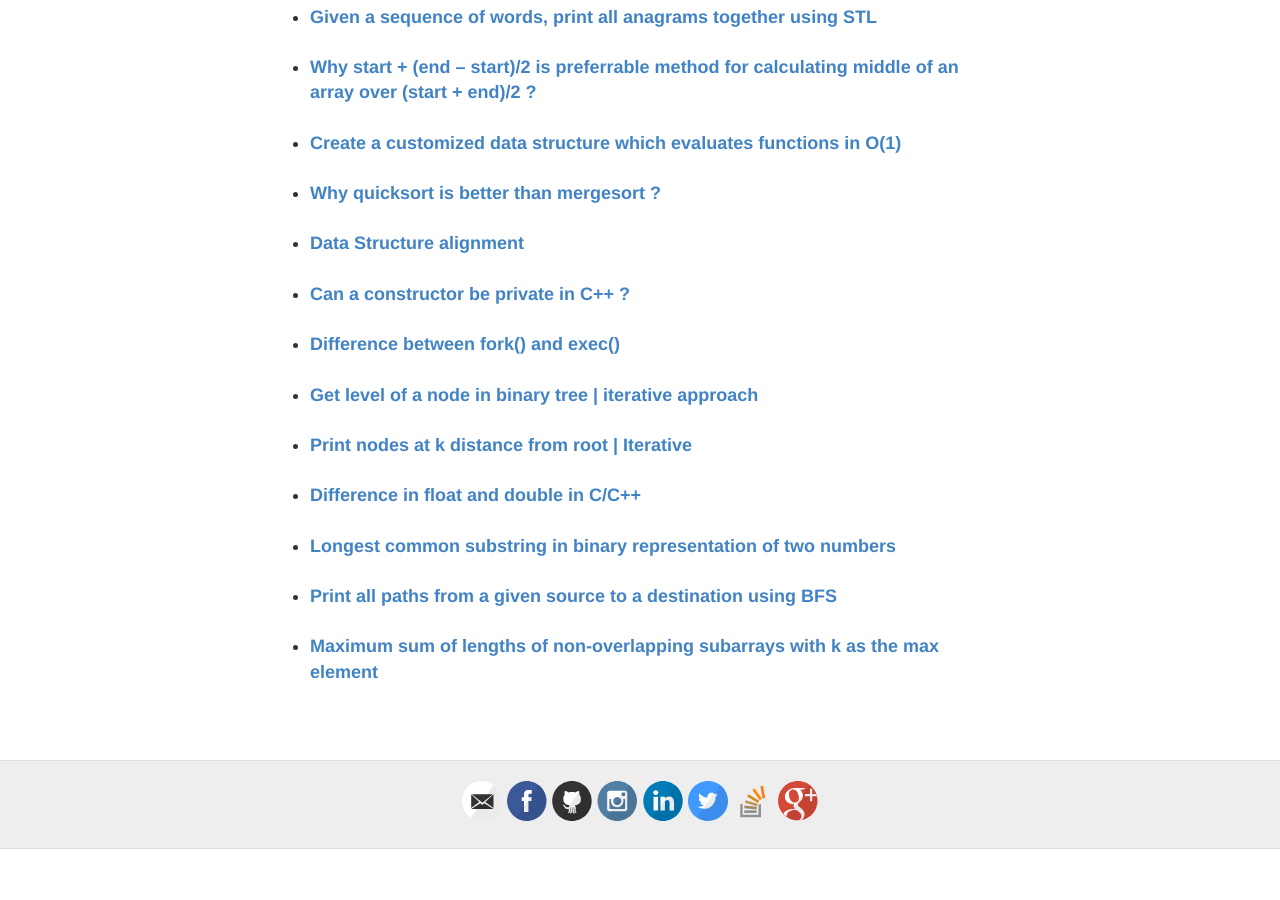
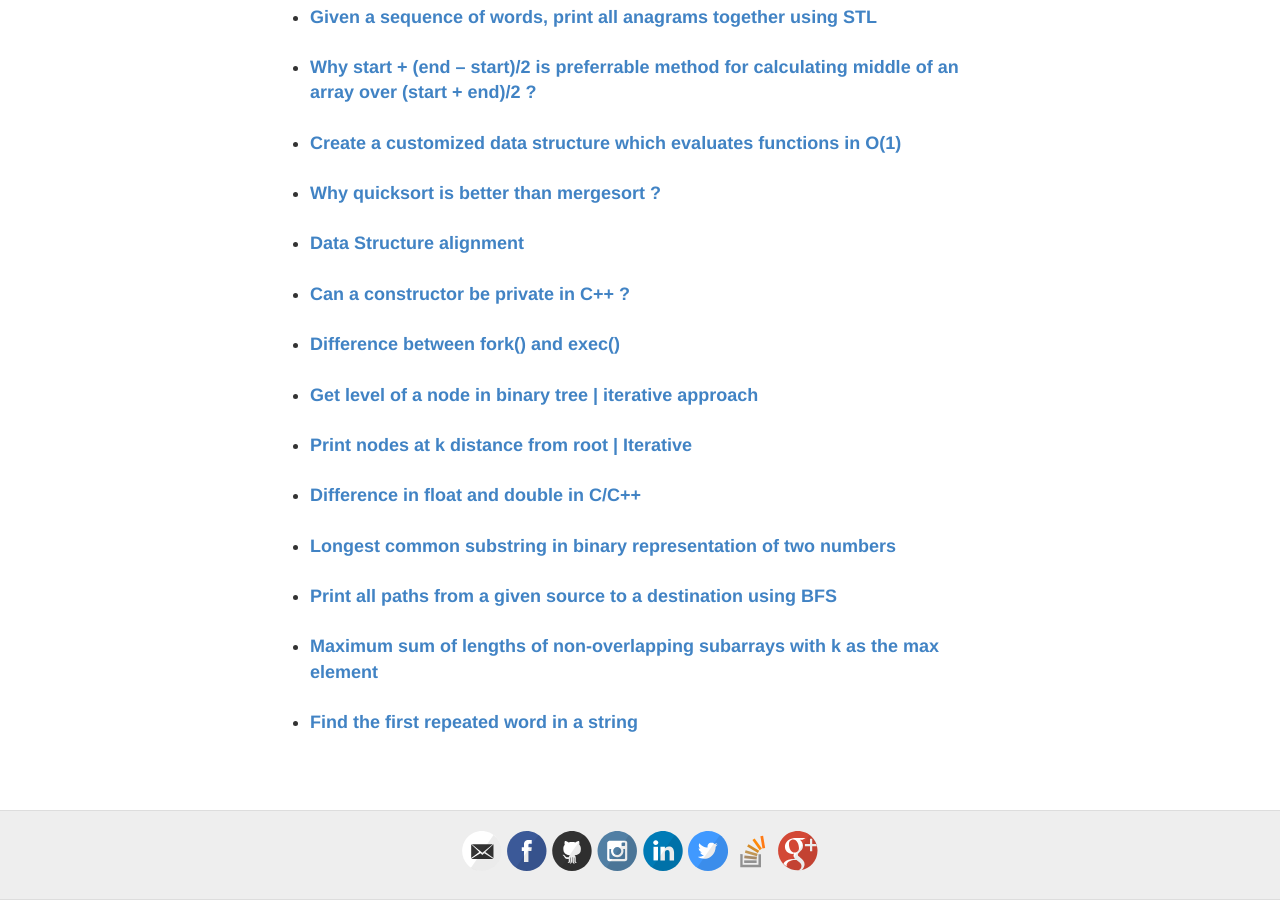
Before and after one commit to msdeep14/msdeep14.github.io, a Jekyll site: the page built from projects/geeksforgeeks_articles.html, in a window 1280 px wide and 900 px high, scrolled down 669 px. Built offline with Jekyll 4.4.1, drawn with Linux system fonts in a browser that asks for light colours; before the commit the page ends 1518 px from its top, so only the background shows below that.

Commit message:
add geeksforgeeks article link

```diff
--- a/projects/geeksforgeeks_articles.html
+++ b/projects/geeksforgeeks_articles.html
@@ -38,6 +38,7 @@ permalink: /projects/geeksforgeeks_articles
         <li><strong><a target = "_blank" href = "http://www.geeksforgeeks.org/longest-common-substring-binary-representation-two-numbers/">Longest common substring in binary representation of two numbers</a></strong></li><br/>
         <li><strong><a target = "_blank" href = "http://www.geeksforgeeks.org/print-paths-given-source-destination-using-bfs/">Print all paths from a given source to a destination using BFS</a></strong></li><br/>
         <li><strong><a target="_blank" href = "http://www.geeksforgeeks.org/maximum-sum-lengths-non-overlapping-subarrays-k-max-element/">Maximum sum of lengths of non-overlapping subarrays with k as the max element</a></strong></li><br/>
+        <li><strong><a target="_blank" href = "http://www.geeksforgeeks.org/find-first-repeated-word-string/">Find the first repeated word in a string</a></strong></li><br/>
     </ul>
 </p>
 </body>
```
